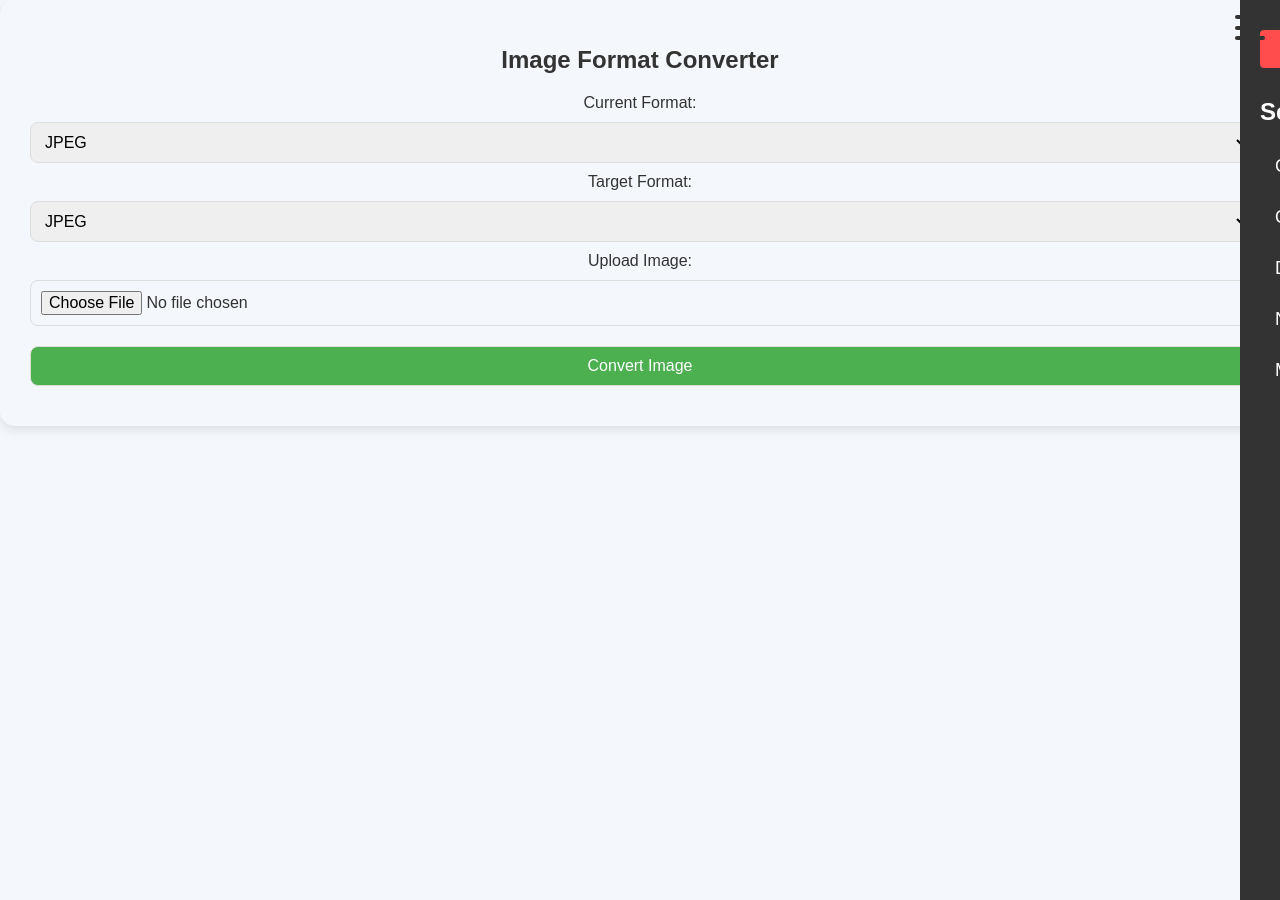
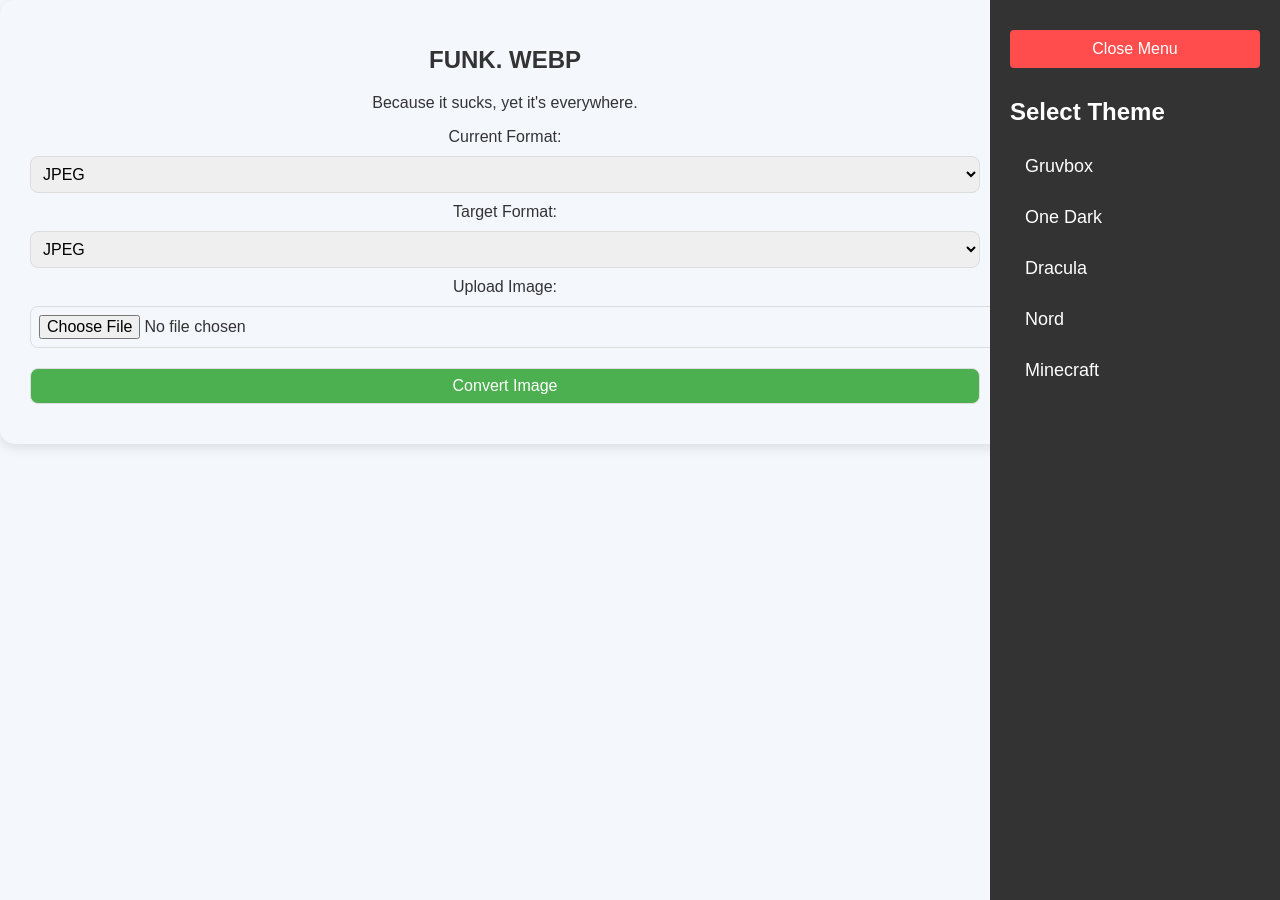
Before and after one commit to intzam667/funk.webp, a Flask app: page / in a window 1280 px wide. Run offline with Flask 3, Linux system fonts and the light colour scheme.

Commit message:
Update index.html

```diff
--- a/templates/index.html
+++ b/templates/index.html
@@ -3,7 +3,7 @@
 <head>
     <meta charset="UTF-8">
     <meta name="viewport" content="width=device-width, initial-scale=1.0">
-    <title>Image Format Converter</title>
+    <title>IntZam's FUNKWEBP</title>
     <style>
         /* Default Theme - Light */
         body {
@@ -15,38 +15,16 @@
             transition: background-color 0.3s, color 0.3s;
         }
 
-        /* Hamburger Menu Styles */
-        .menu-btn {
-            position: absolute;
-            top: 15px;
-            right: 15px;
-            display: flex;
-            flex-direction: column;
-            justify-content: space-between;
-            width: 30px;
-            height: 25px;
-            cursor: pointer;
-            z-index: 10;
-        }
-
-        .menu-btn div {
-            width: 100%;
-            height: 4px;
-            background-color: #333;
-            border-radius: 5px;
-        }
-
         /* Sidebar Menu on the Right */
         .sidebar {
             position: fixed;
             top: 0;
-            right: -250px;  /* Sidebar is hidden initially */
+            right: 0;
             height: 100%;
             width: 250px;
             background-color: #333;
             color: #fff;
             padding: 20px;
-            transition: right 0.3s;
             z-index: 9;
         }
 
@@ -110,6 +88,7 @@
             box-shadow: 0 4px 12px rgba(0, 0, 0, 0.1);
             text-align: center;
             transition: all 0.3s;
+            margin-right: 270px; /* Make space for the sidebar */
         }
 
         h1 {
@@ -118,7 +97,7 @@
         }
 
         select, input[type="file"], button {
-            padding: 10px;
+            padding: 8px;
             margin: 10px 0;
             width: 100%;
             border-radius: 8px;
@@ -149,15 +128,8 @@
     </style>
 </head>
 <body>
-    <!-- Hamburger Menu -->
-    <div class="menu-btn" onclick="toggleSidebar()">
-        <div></div>
-        <div></div>
-        <div></div>
-    </div>
-
     <!-- Sidebar for theme selection -->
-    <div id="sidebar" class="sidebar">
+    <div class="sidebar">
         <button class="close-btn" onclick="toggleSidebar()">Close Menu</button>
         <h2>Select Theme</h2>
         <a href="javascript:void(0);" onclick="changeTheme('gruvbox')">Gruvbox</a>
@@ -168,7 +140,8 @@
     </div>
 
     <div class="container">
-        <h1>Image Format Converter</h1>
+        <h1>FUNK. WEBP</h1>
+        <center><p>Because it sucks, yet it's everywhere.</p></center>
         <form action="/convert" method="POST" enctype="multipart/form-data">
             <label for="current_format">Current Format:</label>
             <select id="current_format" name="current_format">
@@ -199,16 +172,6 @@
     </div>
 
     <script>
-        // Toggle Sidebar for Theme Selection
-        function toggleSidebar() {
-            const sidebar = document.getElementById('sidebar');
-            if (sidebar.style.right === '-250px' || sidebar.style.right === '') {
-                sidebar.style.right = '0'; // Show the sidebar
-            } else {
-                sidebar.style.right = '-250px'; // Hide the sidebar
-            }
-        }
-
         // Change Theme
         function changeTheme(theme) {
             document.body.classList.remove('gruvbox', 'onedark', 'dracula', 'nord', 'minecraft');
```
